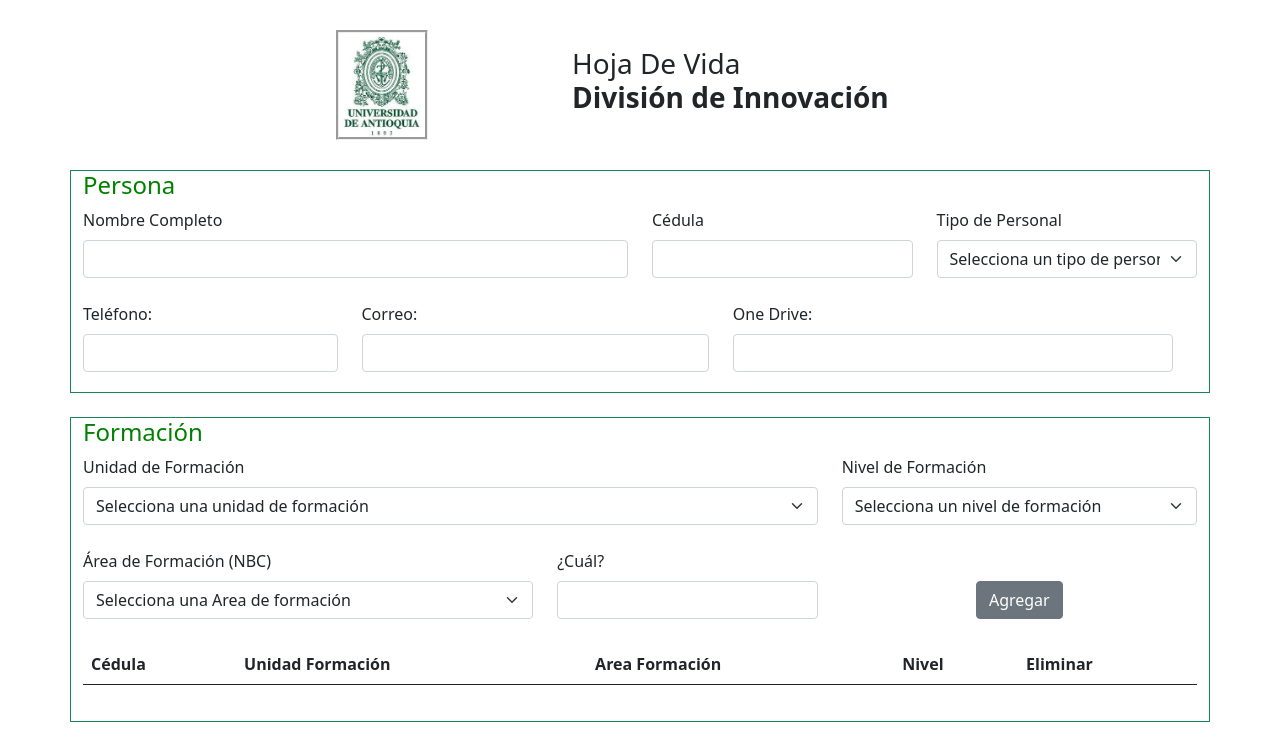
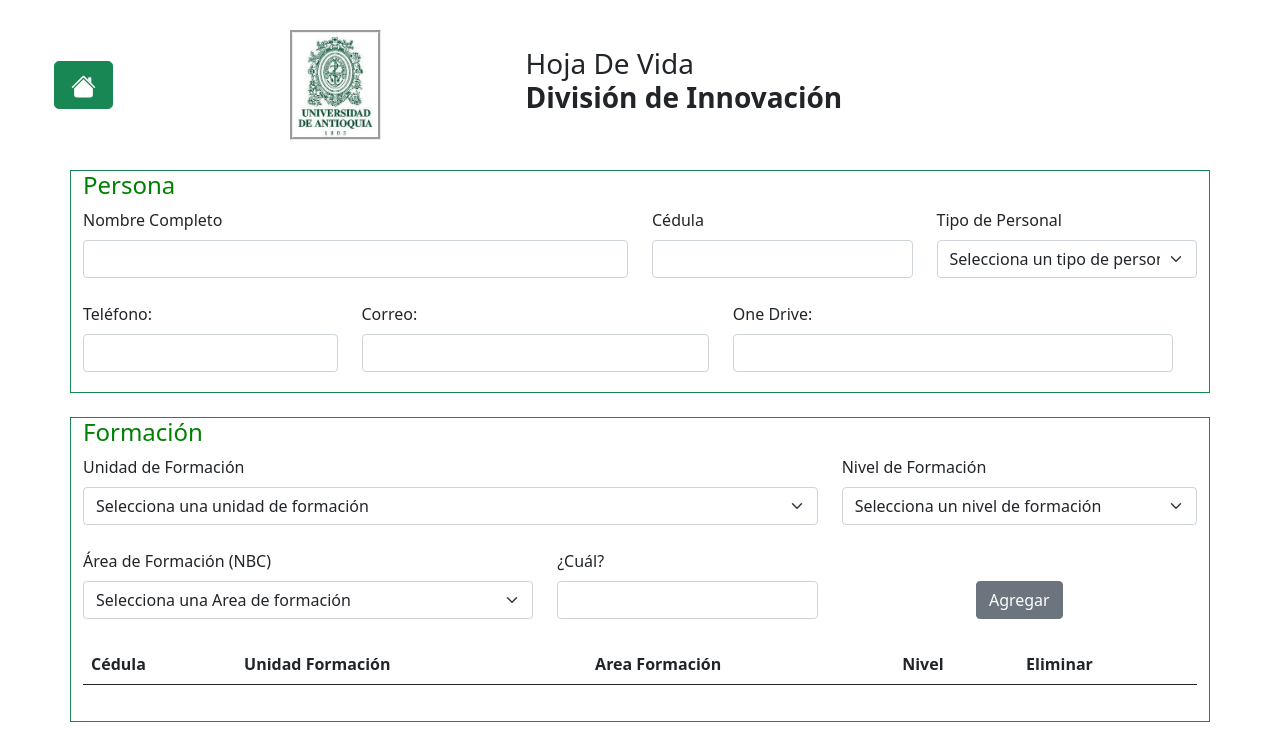
Before and after one commit to Maricelabotero/HojasDeVida_DivisionInnovacion, a website: page Public/Formulario.html in a window 1280 px wide. Shown: the top 744 px of the page. Drawn offline with nearby package versions, Linux system fonts and the light colour scheme; some packages are replaced by stand-ins of ours; no server answers; a script that the page names is missing.

Commit message:
Update Formulario.html

```diff
--- a/Public/Formulario.html
+++ b/Public/Formulario.html
@@ -15,7 +15,19 @@
 <body>
     <div class="container">
         <div class="logo-center">
-            <div class="col-md-3"></div>
+            <div class="col-md-2">
+
+        <a href="InicioAdministrador.html" class="botones btn btn-success btn-lg" role="button" id="botoncasita"
+          data-bs-toggle="button"> <svg xmlns="http://www.w3.org/2000/svg" width="25" height="25" fill="currentColor"
+            class="bi bi-house-fill" viewBox="0 0 16 16">
+            <path fill-rule="evenodd"
+              d="m8 3.293 6 6V13.5a1.5 1.5 0 0 1-1.5 1.5h-9A1.5 1.5 0 0 1 2 13.5V9.293l6-6zm5-.793V6l-2-2V2.5a.5.5 0 0 1 .5-.5h1a.5.5 0 0 1 .5.5z" />
+            <path fill-rule="evenodd"
+              d="M7.293 1.5a1 1 0 0 1 1.414 0l6.647 6.646a.5.5 0 0 1-.708.708L8 2.207 1.354 8.854a.5.5 0 1 1-.708-.708L7.293 1.5z" />
+          </svg></a>
+
+
+      </div>
             <div class="col-md-2">
                 <img src="img/logo.jpg" />
             </div>
```
